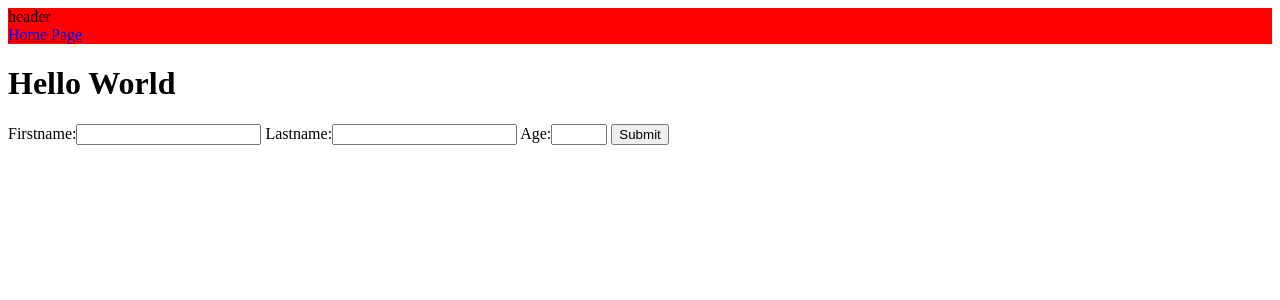
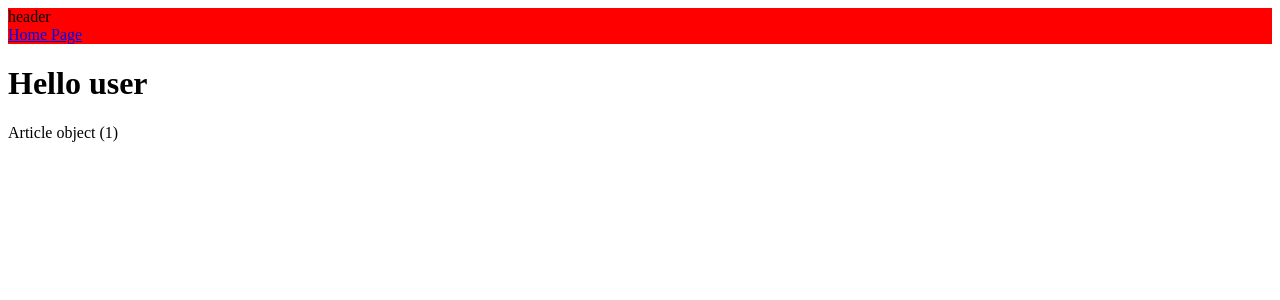
Before and after one commit to tamkovich/tms-django-spring, a Django app: page /home/ in a window 1280 px wide. Shown: the top 300 px of the page. Run offline with Django 3.2, Linux system fonts and the light colour scheme; tables that the repository leaves empty hold one stand-in row (values such as "Sample post").

Commit message:
before finish

```diff
--- a/articles/views.py
+++ b/articles/views.py
@@ -3,7 +3,6 @@ from django.shortcuts import render
 
 from articles.models import Article
 from articles.forms import ArticleCreateForm
-from tms_django_lessons.forms import WriteLineForm
 
 
 def index(request):
@@ -12,26 +11,12 @@ def index(request):
 
 
 def home_page(request):
-    if request.method == 'GET':
-        form = WriteLineForm()
-        return render(
-            request,
-            'home.html',
-            context={"username": 'World', 'form': form},
-        )
-    elif request.method == 'POST':
-        form = WriteLineForm(request.POST)
-        if form.is_valid():
-            data = form.cleaned_data
-            print('Valid data:', data)
-        else:
-            print('Invalid data', form.errors)
-        return render(
-            request,
-            'home.html',
-            context={"username": form.data.username, 'form': form},
-        )
-
+    articles = Article.objects.all()
+    return render(
+        request,
+        'home.html',
+        context={"articles": articles},
+    )
 
 def get_article_page(request):
     return render(
--- a/templates/home.html
+++ b/templates/home.html
@@ -4,11 +4,9 @@
 
 {% block content %}
     <h1>
-        Hello {{ username }}
+        Hello user
     </h1>
-    <form action="" method="post">
-        {% csrf_token %}
-        {{ form }}
-        <input type="submit" name="Отправить">
-    </form>
+    {% for article in articles %}
+        {{ article }} <br>
+    {% endfor %}
 {% endblock %}
--- a/tms_django_lessons/forms.py
+++ /dev/null
@@ -1,7 +0,0 @@
-from django import forms
-
-
-class WriteLineForm(forms.Form):
-    firstname = forms.CharField(max_length=20)
-    lastname = forms.CharField(max_length=20)
-    age = forms.IntegerField(min_value=0, max_value=99)
```
